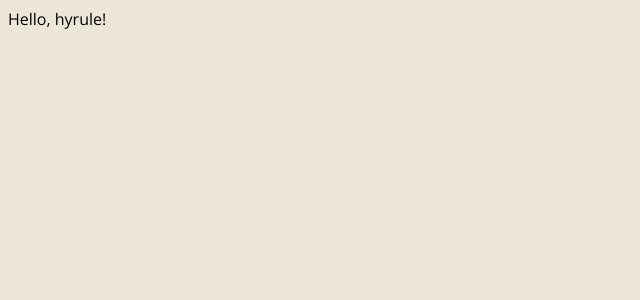
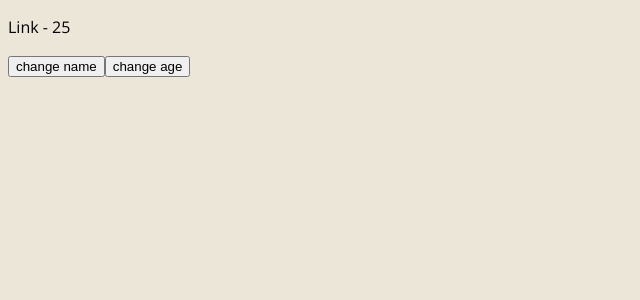
Before and after one commit to sr-skillmore/hyrule-jobs, a Vue app: page / in a window 1280 px wide. Shown: the top 300 px of the page, without its empty margins (0-640 px from the left). Built offline with nearby package versions, Linux system fonts and the light colour scheme.

Commit message:
vue components with ts and options API

```diff
--- a/src/App.vue
+++ b/src/App.vue
@@ -1,13 +1,35 @@
 <template>
-  <div class="app">Hello, hyrule!</div>
+  <div class="app">
+    <p>{{ name }} - {{ age }}</p>
+    <button @click="changeName('zelda')">change name</button>
+    <button @click="changeAge(30)">change age</button>
+  </div>
 </template>
 
 <script lang="ts">
+// this lesson uses Options API
 import { defineComponent } from "vue";
 
 export default defineComponent({
   name: "App",
   components: {},
+
+  data() {
+    return {
+      name: "Link",
+      age: 25 as number | string,
+    };
+  },
+  methods: {
+    changeName(name: string) {
+      this.name = name;
+      return name;
+    },
+    changeAge(age: number | string) {
+      this.age = age;
+      return age;
+    },
+  },
 });
 </script>
 
```
